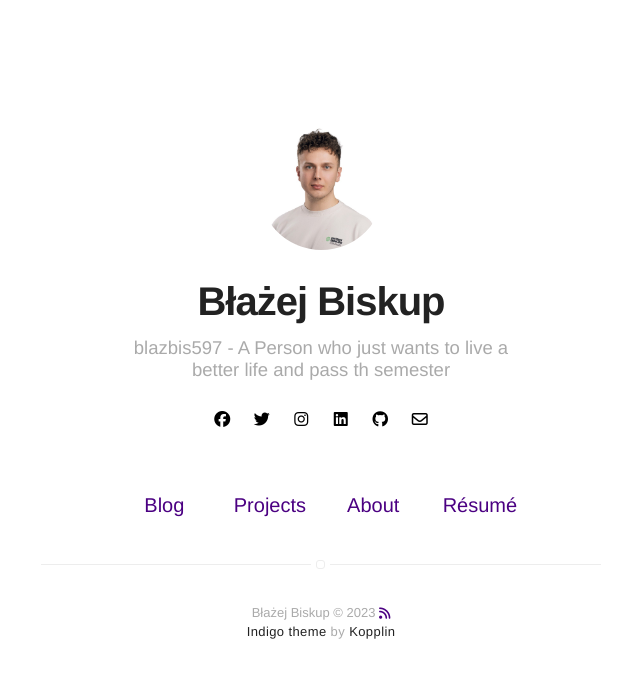
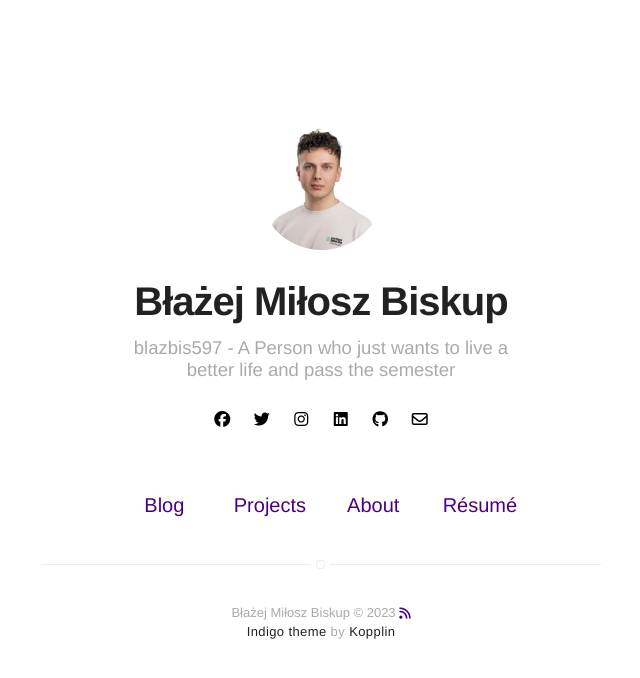
Before and after one commit to blazbis597/sju, a Jekyll site: the page built from index.html, in a window 1280 px wide. Shown: the top 678 px of the page, without its empty margins (319-959 px from the left). Built offline with Jekyll 4.4.1, drawn with Linux system fonts in a browser that asks for light colours; nearby versions of some CDN libraries.

Commit message:
add second name

```diff
--- a/_config.yml
+++ b/_config.yml
@@ -1,6 +1,6 @@
 # main text of home
-title: Błażej Biskup
-bio: blazbis597 - A Person who just wants to live a better life and pass th semester
+title: Błażej Miłosz Biskup
+bio: blazbis597 - A Person who just wants to live a better life and pass the semester
 
 # twitter summary info
 description: A blog about technology and stuff related
```
